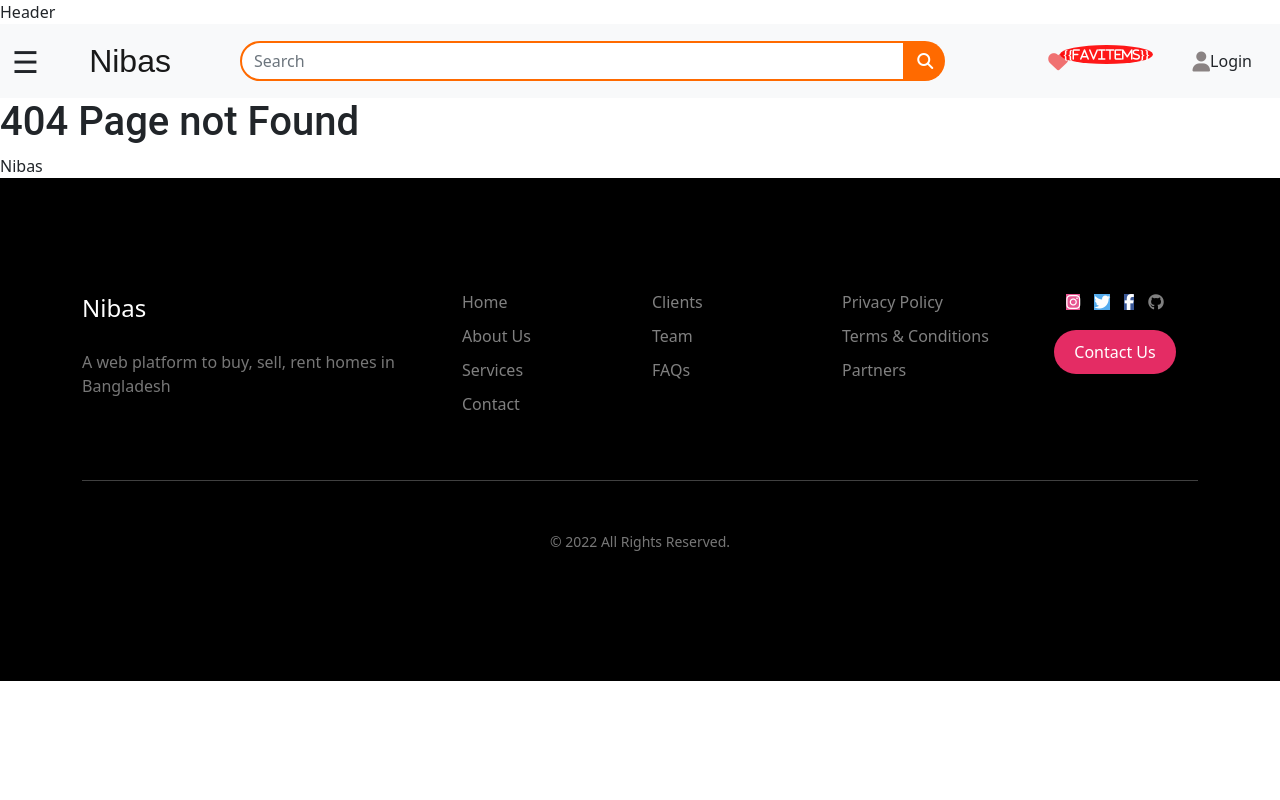
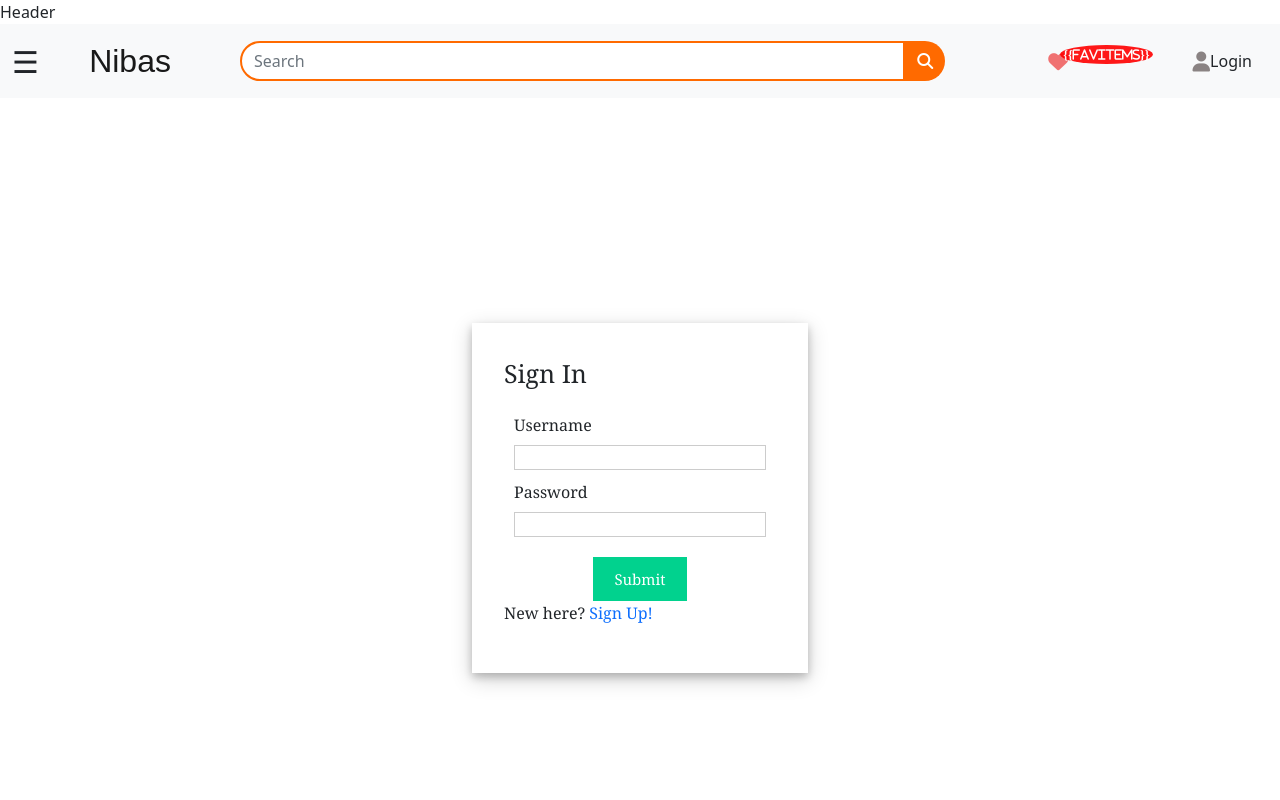
Before and after one commit to fahim1703061/nibas, a React (Create React App) app in the folder frontend/: page /login in a window 1280 px wide. Shown: the top 800 px of the page. Built offline with nearby package versions, Linux system fonts and the light colour scheme.

Commit message:
sign in static page added

```diff
--- a/frontend/src/components/Header/Header.js
+++ b/frontend/src/components/Header/Header.js
@@ -63,8 +63,8 @@
             {/* <!-- favourite endss -->
             <!-- login starts --> */}
             <div class="nav-item">
-                <span><a href="/" class="nav-link loginlink"><i
-                            class="fa fa-user fa-lg d-inline"></i>Login</a></span>
+                <span><Link to="/login" class="nav-link loginlink"><i
+                            class="fa fa-user fa-lg d-inline"></i>Login</Link></span>
             </div>
             {/* <!-- login endss --> */}
         </div>
--- /dev/null
+++ b/frontend/src/pages/Login/Login.js
@@ -0,0 +1,95 @@
+import React, { useState } from "react";
+import { Link } from "react-router-dom";
+
+import "./login.css";
+
+function Login() {
+  // React States
+  const [errorMessages, setErrorMessages] = useState({});
+  const [isSubmitted, setIsSubmitted] = useState(false);
+
+  // User Login info
+  const database = [
+    {
+      username: "user1",
+      password: "pass1"
+    },
+    {
+      username: "user2",
+      password: "pass2"
+    }
+  ];
+
+  const errors = {
+    uname: "invalid username",
+    pass: "invalid password"
+  };
+
+  const handleSubmit = (event) => {
+    //Prevent page reload
+    event.preventDefault();
+
+    const form = new FormData(event.target);
+    const uname = form.get("uname")
+    console.log(uname);
+    const pass = form.get("pass")
+    console.log(pass);
+    // var { uname, pass } = document.forms[0].value;
+
+    // Find user login info
+    const userData = database.find((user) => user.username === uname);
+    // Compare user info
+    if (userData) {
+      if (userData.password !== pass) {
+        // Invalid password
+        setErrorMessages({ name: "pass", message: errors.pass });
+      } else {
+        setIsSubmitted(true);
+      }
+    } else {
+      // Username not found
+      setErrorMessages({ name: "uname", message: errors.uname });
+    }
+  };
+
+  // Generate JSX code for error message
+  const renderErrorMessage = (name) =>
+    name === errorMessages.name && (
+      <div className="error">{errorMessages.message}</div>
+    );
+
+  // JSX code for login form
+  const renderForm = (
+    <div className="form">
+      <form onSubmit={handleSubmit}>
+        <div className="input-container">
+          <label>Username </label>
+          <input type="text" name="uname" required />
+          {renderErrorMessage("uname")}
+        </div>
+        <div className="input-container">
+          <label>Password </label>
+          <input type="password" name="pass" required />
+          {renderErrorMessage("pass")}
+        </div>
+        <div className="button-container">
+          <input type="submit" />
+        </div>
+      </form>
+      <div>
+          <p>New here? <Link to='/' className="text-primary">Sign Up!</Link></p>
+      </div>
+    </div>
+  );
+
+  return (
+    <div className="login">
+      <div className="login-form">
+        <div className="title">Sign In</div>
+        {isSubmitted ? <div>User is successfully logged in</div> : renderForm}
+      </div>
+    </div>
+  );
+}
+
+export default Login;
--- /dev/null
+++ b/frontend/src/pages/Login/login.css
@@ -0,0 +1,63 @@
+.login {
+    font-family: sans-serif;
+    display: flex;
+    align-items: center;
+    justify-content: center;
+    flex-direction: column;
+    gap: 20px;
+    height: 100vh;
+    font-family: Cambria, Cochin, Georgia, Times, "Times New Roman", serif;
+    background-color: #ffffff;
+  }
+
+  input[type="text"],
+  input[type="password"] {
+    height: 25px;
+    border: 1px solid rgba(0, 0, 0, 0.2);
+  }
+
+  input[type="submit"] {
+    margin-top: 10px;
+    cursor: pointer;
+    font-size: 15px;
+    background: #01d28e;
+    border: 1px solid #01d28e;
+    color: #fff;
+    padding: 10px 20px;
+  }
+
+  input[type="submit"]:hover {
+    background: #6cf0c2;
+  }
+
+  .button-container {
+    display: flex;
+    justify-content: center;
+  }
+
+  .login-form {
+    background-color: white;
+    padding: 2rem;
+    box-shadow: 0 4px 8px 0 rgba(0, 0, 0, 0.2), 0 6px 20px 0 rgba(0, 0, 0, 0.19);
+  }
+
+  .list-container {
+    display: flex;
+  }
+
+  .error {
+    color: red;
+    font-size: 12px;
+  }
+
+  .title {
+    font-size: 25px;
+    margin-bottom: 20px;
+  }
+
+  .input-container {
+    display: flex;
+    flex-direction: column;
+    gap: 8px;
+    margin: 10px;
+  }
--- a/frontend/src/routes/PageRoute.js
+++ b/frontend/src/routes/PageRoute.js
@@ -17,6 +17,7 @@
 import Buy from '../pages/Buy/Buy';
 import FAQs from '../pages/FAQs/FAQs';
 import BuyDetails from '../pages/BuyDetails/BuyDetails';
+import Login from '../pages/Login/Login';
 
 function PageRoute() {
   return (
@@ -33,6 +34,7 @@
             <Route exact path='/buy/:id' element = {<BuyDetails />}></Route>
             <Route exact path='/services' element = {<Services />}></Route>
             <Route exact path='/faqs' element = {<FAQs />}></Route>
+            <Route exact path='/login' element = {<Login />}></Route>
             <Route  path='*' element = {<Error />}></Route>
         </Routes>
 
```
